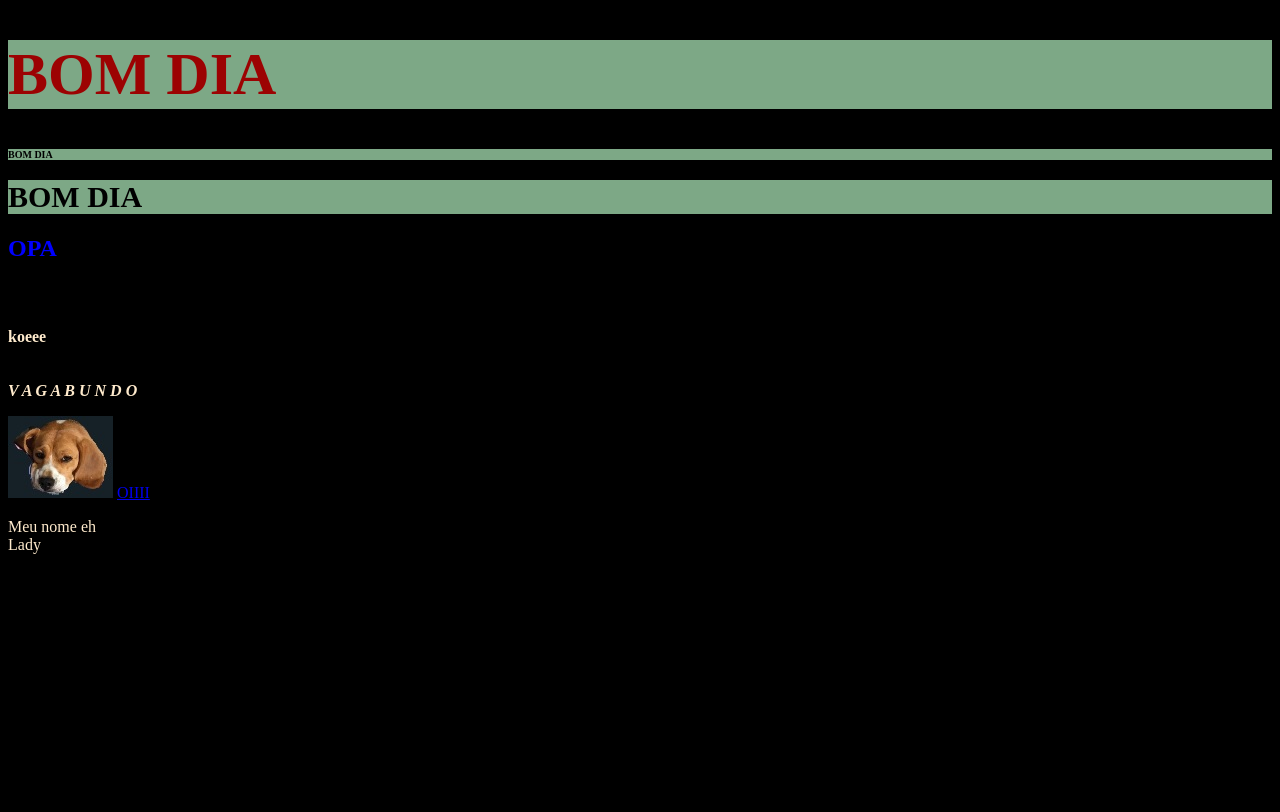
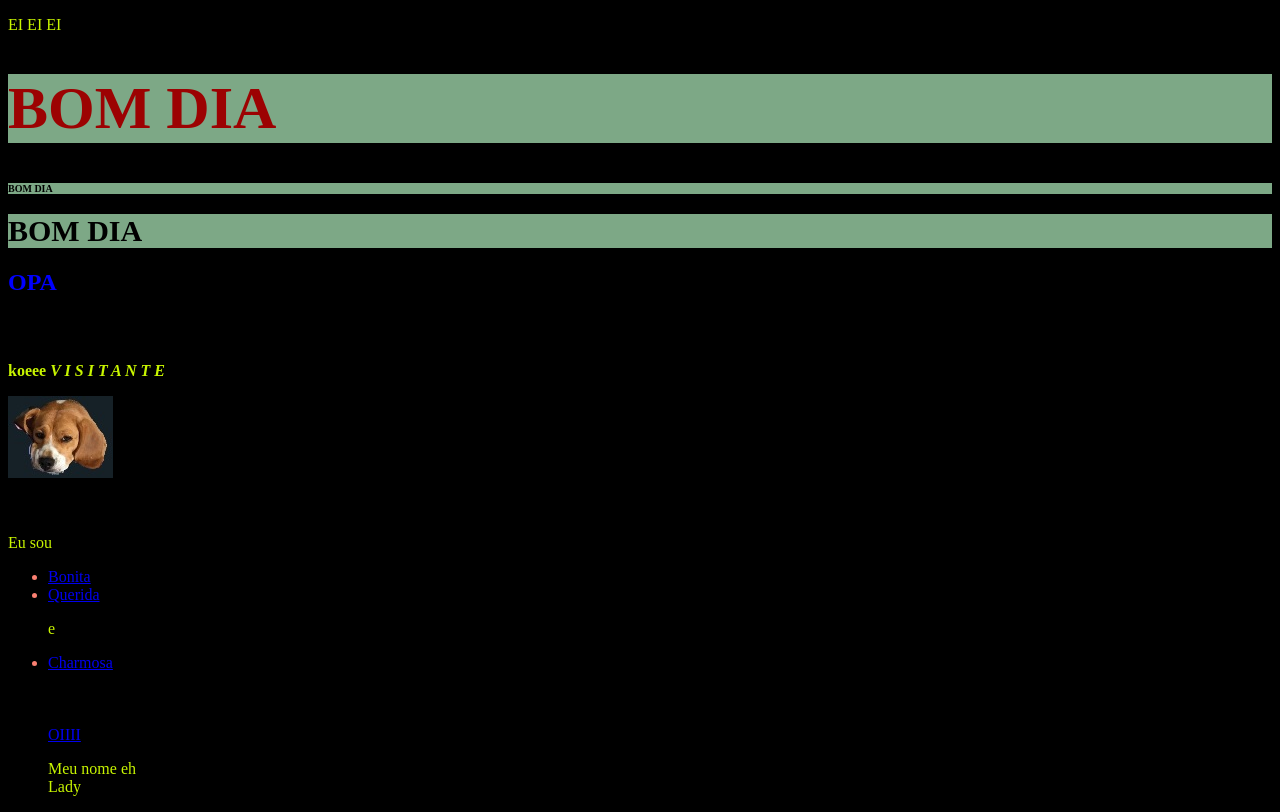
Before and after one commit to ZulukinGG/HTML-lv1, a plain HTML site: page HTML_lv01.html in a window 1280 px wide. Drawn offline with Linux system fonts and the light colour scheme.

Commit message:
01.06.2021 - 2:50pm

```diff
--- a/HTLM_lv01.css
+++ b/HTLM_lv01.css
@@ -23,10 +23,14 @@ body
     }
 p
     {
-        color: blanchedalmond;
+        color: rgb(200, 245, 0);
     }
 image
     .grande
     {
-        tab-size: ;
+        image-resolution: 700PX;
     }
+header
+    {color: chartreuse;}
+ul
+{color: salmon;}
--- a/HTML_lv01.html
+++ b/HTML_lv01.html
@@ -3,15 +3,31 @@
 <head>
     <title>inobstante inobstavel, o desafio de Maradona</title>
     <link rel="stylesheet" href="HTLM_lv01.css">
+    <link rel="icon" href="img/quora.jpg">
 </head>
     <body>
+        <!-- comentarios entram nesse codigo-->
+        <header>
+            <P>EI EI EI</P>
+
+
+        </header>
+
+    <main>
             <h1 class="big">BOM DIA</h1>
             <h1 style="font-size: 10px;">BOM DIA</h1>
             <h1>BOM DIA</h1>
             <h2 style="border: 5ch; color: blue; width: 0vmax;" >OPA</h2>
             <h2>OPA</h2>
-    <p><b>koeee<br><br><br> </b><i><strong>V A G A B U N D O</strong></i></p>
-    <img src="image/quora.jpg" class="grande">
-    <a href="https://google.com" target="_top" title="Confira">OIIII</a>
+            <p><b>koeee </b><i><strong>V I S I T A N T E</strong></i></p>
+            <img src="img/quora.jpg" class="grande"> <br><br><br>
+            <p> Eu sou</p>
+    <ul>
+            <li><a href="https://www.dicio.com.br/bonita/" target="_blank" title="Bonita">Bonita</a></li>
+                <li><a href="https://www.dicio.com.br/querida/" target="_blank" title="Querida">Querida</a></li>  <p>e</p>
+                <li><a href="https://www.dicio.com.br/charmosa/" target="_blank" title="Charmosa">Charmosa</a></li>
+           <br><br><br> <a href="https://google.com" target="_top" title="Confira">OIIII</a>
             <p> Meu nome eh<br> Lady</p>
+    </ul>
+     </main>
 </html>
```
Also changed, not shown: index.html (added, +1 -0 lines), img/quora.jpg (renamed from image/quora.jpg). Lines whose indentation alone changed are shown as unchanged.
